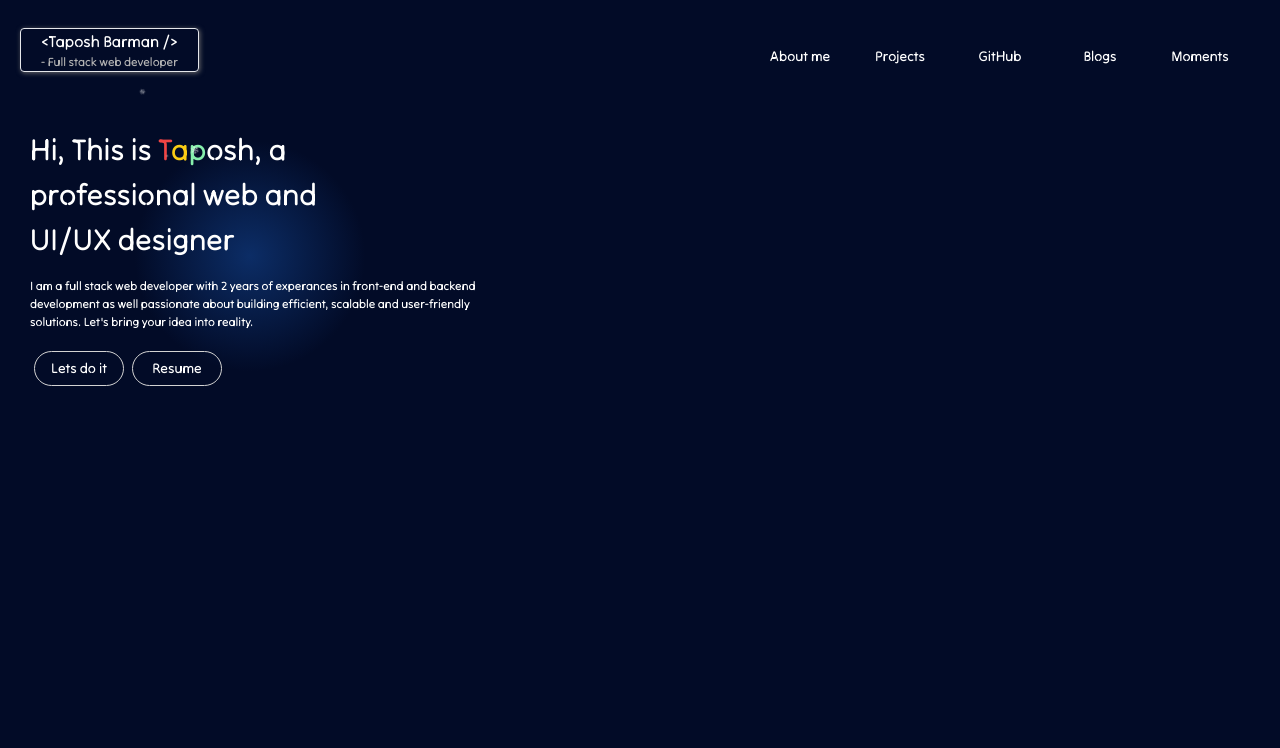
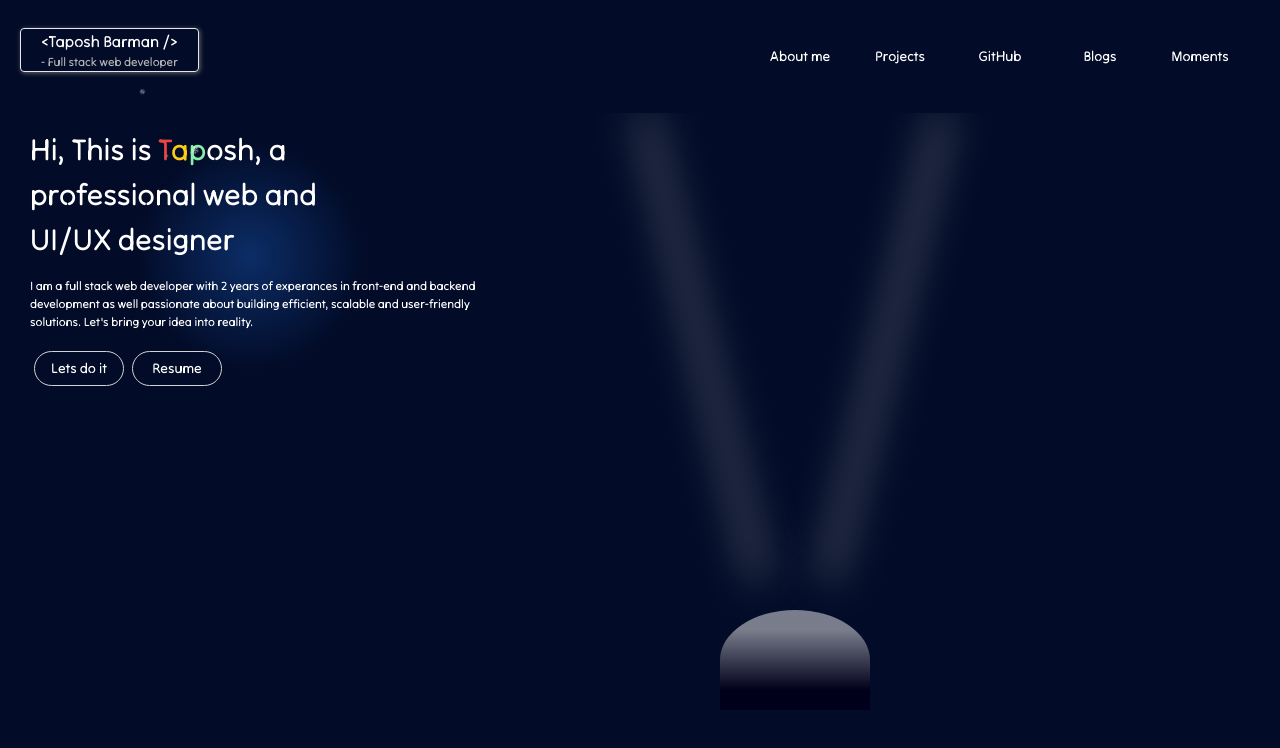
Before and after one commit to Taposh321/Portfolio, a React (Vite) app: page / in a window 1280 px wide. Shown: the top 748 px of the page. Built offline with nearby package versions, Linux system fonts and the light colour scheme.

Commit message:
Light effects added

```diff
--- a/src/components/aboutMe/aboutMe.jsx
+++ b/src/components/aboutMe/aboutMe.jsx
@@ -3,6 +3,7 @@ import Button from "../buttons/button1"
 import { useDispatch, useSelector } from 'react-redux';
 import { setHeight,setWidth } from '../../features/windowSize/windowSizeSlice';
 import {motion} from 'framer-motion'
+import AnimatedLight from "./animatedLight"
 // import LoadingEffect from '../effects/loadingEffect'
 
 
@@ -87,8 +88,10 @@ and user-friendly solutions. Let's bring your idea into reality.
       md:col-start-7 md:col-end-13 md:row-start-1
        md:row-end-13  `}>
 
-<div className="w-full h-full  from-gray-50" >
-
+<div className="w-full h-full myphoto relative flex " >
+<AnimatedLight position={{x:0,y:0}} animationName={"lightMoveLeft"} />
+<AnimatedLight position={{x:300,y:0}} animationName={"lightMoveRight"} />
+<div className='hill absolute'></div>
     </div>
     </div>
 
--- /dev/null
+++ b/src/components/aboutMe/animatedLight.jsx
@@ -0,0 +1,15 @@
+import React from "react"
+export default function light({position,animationName}){
+return (
+<>
+<div className={`light   absolute`}
+style={{
+    top:position.y+"px",
+    left:position.x+"px",
+    animationName:animationName,
+}}
+>
+</div>
+</>
+)
+}
--- a/src/tailwind/output/index.css
+++ b/src/tailwind/output/index.css
@@ -277,8 +277,7 @@ margin-top:0px;
   height:100vh;
   background-color: rgb(12, 7, 7);
   transform-origin: bottom;
-  z-index: 999;
-
+  z-index:999;
 }
 .slideUp{
     position:fixed;
@@ -290,3 +289,50 @@ margin-top:0px;
     transform-origin: top;
     z-index: 999;
   }
+  .myphoto{
+    /* background-image: url("../../assets/photoBackground.svg"); */
+    background-position: center;
+    background-repeat: no-repeat;
+    background-size: cover;
+  }
+  .light{
+    height: 70%;
+    width:10px;
+    transform-origin: top;
+    transform: rotate(-10deg);
+    filter: blur(20px);
+    background-color: #b8bebe;
+    animation-duration: 10s;
+    animation-timing-function: ease-in;
+    animation-iteration-count: infinite;
+
+  }
+  @keyframes lightMoveLeft{
+    0%,100%{
+        width:10px;
+        transform: rotate(-10deg);
+    }
+    50%{
+        width:7px;
+        transform: rotate(-14deg);
+    }
+  }
+  @keyframes lightMoveRight{
+    0%,100%{
+        width:10px;
+        transform: rotate(10deg);
+    }
+    50%{
+        width:7px;
+        transform: rotate(14deg);
+    }
+  }
+  .hill{
+
+border-radius:50% 50% 0px 0px ;
+width: 150px;
+height: 100px;
+bottom:90px;
+left: 80px;
+background-image: linear-gradient(#fafafa7a 20%,rgb(1, 0, 26) 80%);
+  }
```
Also changed, not shown: src/components/projects/projects.jsx (+0 -16 lines), src/assets/photoBackground.svg (added), src/tailwind/output/tailwind.css.
